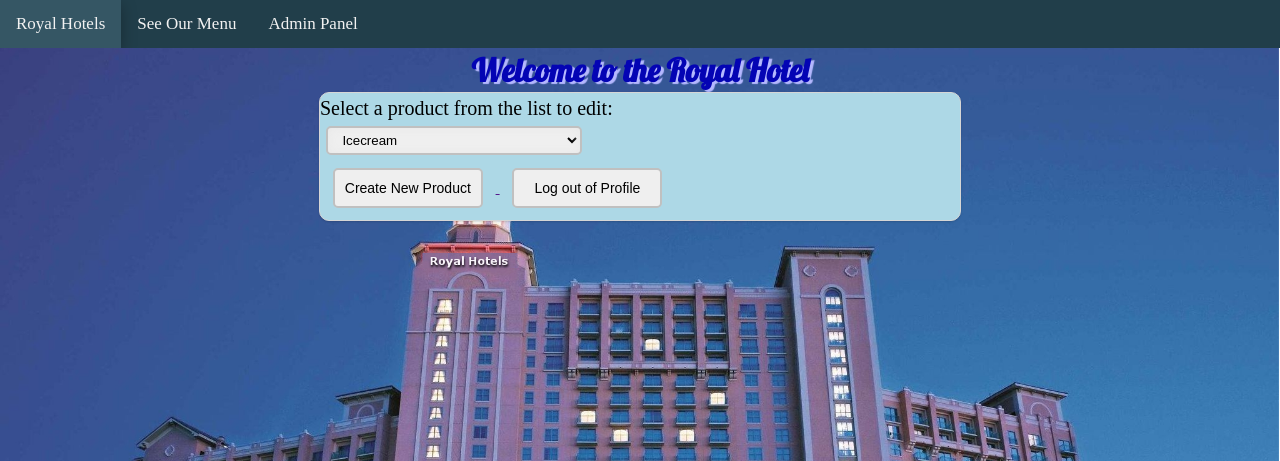
After one commit to vlj8008/TechProject, a Django app: page /admin_console in a window 1280 px wide. The commit adds this page. Shown: the top 461 px of the page. Run offline with Django 3.2, Linux system fonts and the light colour scheme; data comes from the database, SQL or seed files in the repository; both versions use the stored data as it was after the commit.

Commit message:
Hotel Royal bug with product detail page

```diff
--- a/src/mainapp/assets/css/layout.css
+++ b/src/mainapp/assets/css/layout.css
@@ -118,7 +118,7 @@ ul.topnav li.icon {
     margin: 0 auto;
     width: 50%;
     height: 80%;
-    background-color: #fffaf4;
+    background-color: lightblue;
 	border: 1px solid #d6d6d6;
 	box-shadow: 0 1px 2px rgba(0,0,0,0.15);
 	transition: all 0.3s ease-in-out;
--- a/src/mainapp/mainapp/urls.py
+++ b/src/mainapp/mainapp/urls.py
@@ -16,16 +16,16 @@ Including another URLconf
 
 
 from django.contrib.staticfiles.urls import staticfiles_urlpatterns
+from django.conf.urls import include
 from django.contrib import admin
 from django.urls import path
-#from . import views
-from django.conf.urls import include
+from . import views
 
 
 urlpatterns = [
-    #path('', views.home, name="home"),
-   # path('admin/', admin.site.urls),
-    #path('', include('products.urls')),
+    path('', views.home, name="home"),
+    path('admin/', admin.site.urls),
+    path('', include('products.urls')),
 ]
 
 urlpatterns += staticfiles_urlpatterns()
--- /dev/null
+++ b/src/mainapp/products/templates/products/products_page.html
@@ -0,0 +1,30 @@
+
+
+{% extends "base.html"%}
+
+{% block title %}Royal Hotels{% endblock %}
+
+{% block header %}Welcome to the Royal Hotel{% endblock %}
+
+{% block content %}
+
+
+<div class="admin_panel">
+    <form name="productForm" method="POST" action = "">
+        <div class = formObject>
+            {% csrf_token %}
+            <label for="menu_id">Select a product from the list to edit:</label>
+            <select id = "menu_id" name="menu" onChange="top.location.href=this.options(this.selectedIndex).value;">
+            {% for product in products %}
+            <option value="../{{product.pk}}/details/"> {{ product.name }}</option>
+            {% endfor %}
+            </select>
+            <div class="fromBtn_container">
+                <a href=""><button type="button" class="btn">Create New Product</button> </a>
+                <a href="{% url 'home' %}"><button type="button" class="btn">Log out of Profile</button> </a>
+            </div>
+        </div>
+    </form>
+</div>
+
+{% endblock %}
--- /dev/null
+++ b/src/mainapp/products/urls.py
@@ -0,0 +1,12 @@
+
+from django.contrib.staticfiles.urls import staticfiles_urlpatterns
+from django.conf.urls import include
+from django.contrib import admin
+from django.urls import path
+from .import views
+
+
+urlpatterns = [
+    path('admin_console', views.admin_console, name="admin_console"),
+    path('<int:pk>/details/', views.details, name="details"),
+]
--- a/src/mainapp/products/views.py
+++ b/src/mainapp/products/views.py
@@ -1,3 +1,27 @@
-from django.shortcuts import render
+from django.shortcuts import render, get_object_or_404, redirect
+from django.http import HttpResponse
+from . import views
+from .models import Product # from models.py import Product (that we made)
+from .forms import ProductForm # from forms.py import ProductForm
 
-# Create your views here.
+
+def admin_console(request):
+    products = Product.objects.all()
+    return render(request, 'products/products_page.html', {'products': products})
+
+
+def details(request, pk): # pass in user request and PK which got when user clicked on product from drop down
+    # menu
+    pk = int(pk) # change primary key from string in to integer.
+    item = get_object_or_404(Product, pk=pk) # gets the product with certain pk, or gives 404 message to user
+    form = ProductForm(data=request.POST or None, instance=item) # puts the specific item into the form.
+    if request.method == 'POST':
+        if form.is_valid(): # this method runs validation on all fields.
+            form2 = form.save(commit=False) # create form2 but don't save the new form instance.
+            form2.save()
+            return redirect('admin-console')
+        else:
+            print(form.errors) # print error message to screen.
+    else:
+        return render(request, 'products/present_product.html', {'form': form}) # render the products page with
+    # the dictionary items
--- a/src/mainapp/templates/base.html
+++ b/src/mainapp/templates/base.html
@@ -1,5 +1,5 @@
 
-{%load static%}
+{% load static %}
 <!DOCTYPE html>
 <html lang="en" class="bg_img">
 	<head>
@@ -8,7 +8,7 @@
 		<meta name="viewport" content="width=device-width, initial-scale=1">
 		<link href="https://fonts.googleapis.com/css?family=Roboto" rel="stylesheet">
 		<link href="//fonts.googleapis.com/css?family=Lobster&subset=latin,latin-ext" rel="stylesheet" type="text/css">
-         <link rel="stylesheet" type="text/css" href="{%static 'css/layout.css'%}">
+         <link rel="stylesheet" type="text/css" href="{% static 'css/layout.css' %}">
 	</head>
     <body>
         <div class="page_container">
@@ -18,7 +18,7 @@
 		    </header>
             {% block content %}{% endblock %}
         </div>
-        {%include "footer.html"%}
+        {% include "footer.html" %}
 
     </body>
 </html>
--- a/src/mainapp/templates/navbar.html
+++ b/src/mainapp/templates/navbar.html
@@ -4,5 +4,5 @@
 <ul class="topnav">
                 <li><a href="#">Royal Hotels</a></li>
                 <li><a href="#">See Our Menu</a></li>
-                <li><a href="#">Admin Panel</a></li>
+                <li><a href="{% url 'admin_console' %}">Admin Panel</a></li>
 </ul>
```
Also changed, not shown: src/mainapp/products/forms.py (added, +11 -0 lines), src/mainapp/products/templates/products/present_product.html (added, +29 -0 lines), src/mainapp/templates/home.html (+0 -10 lines), src/mainapp/db.sqlite3, src/mainapp/mainapp/views.py (line endings or trailing spaces).
